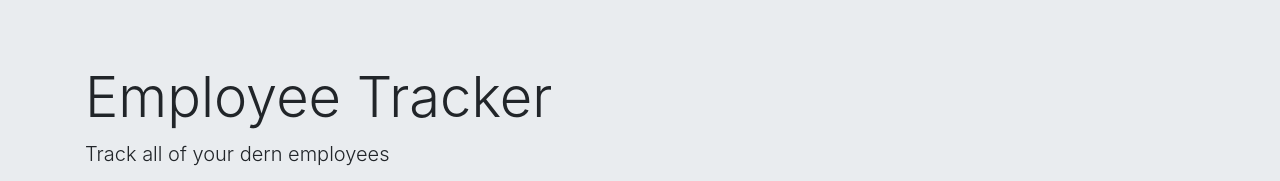
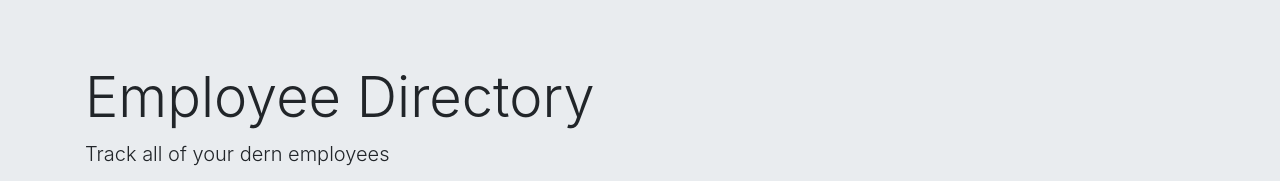
Before and after one commit to nealwc/employee-directory, a React (Create React App) app: page / in a window 1280 px wide. Shown: the top 181 px of the page. Built offline with nearby package versions, Linux system fonts and the light colour scheme.

Commit message:
set up for github pages deployment and fixed spelling errors

```diff
--- a/package.json
+++ b/package.json
@@ -6,11 +6,14 @@
     "@testing-library/jest-dom": "^4.2.4",
     "@testing-library/react": "^9.5.0",
     "@testing-library/user-event": "^7.2.1",
+    "gh-pages": "^3.1.0",
     "react": "^16.13.1",
     "react-dom": "^16.13.1",
     "react-scripts": "3.4.1"
   },
   "scripts": {
+    "predeploy": "npm run build",
+    "deploy": "gh-pages -d build",
     "start": "react-scripts start",
     "build": "react-scripts build",
     "test": "react-scripts test",
@@ -30,5 +33,6 @@
       "last 1 firefox version",
       "last 1 safari version"
     ]
-  }
+  },
+  "homepage": "https://nealwc.github.io/employee-directory/"
 }
--- a/public/index.html
+++ b/public/index.html
@@ -25,7 +25,7 @@
       Learn how to configure a non-root public URL by running `npm run build`.
     -->
     <link rel="stylesheet" href="https://cdnjs.cloudflare.com/ajax/libs/twitter-bootstrap/4.0.0/css/bootstrap.min.css"/>
-    <title>Empployee Tracker</title>
+    <title>Employee Directory</title>
   </head>
   <body>
     <noscript>You need to enable JavaScript to run this app.</noscript>
--- a/src/components/Jumbotron/index.js
+++ b/src/components/Jumbotron/index.js
@@ -4,7 +4,7 @@ function Jumbotron() {
     return (
         <div className="jumbotron jumbotron-fluid">
             <div className="container">
-                <h1 className="display-4">Employee Tracker</h1>
+                <h1 className="display-4">Employee Directory</h1>
                 <p className="lead">Track all of your dern employees</p>
             </div>
         </div>
```
Also changed, not shown: 1 other file (tests, documents, lock files or other folders).
